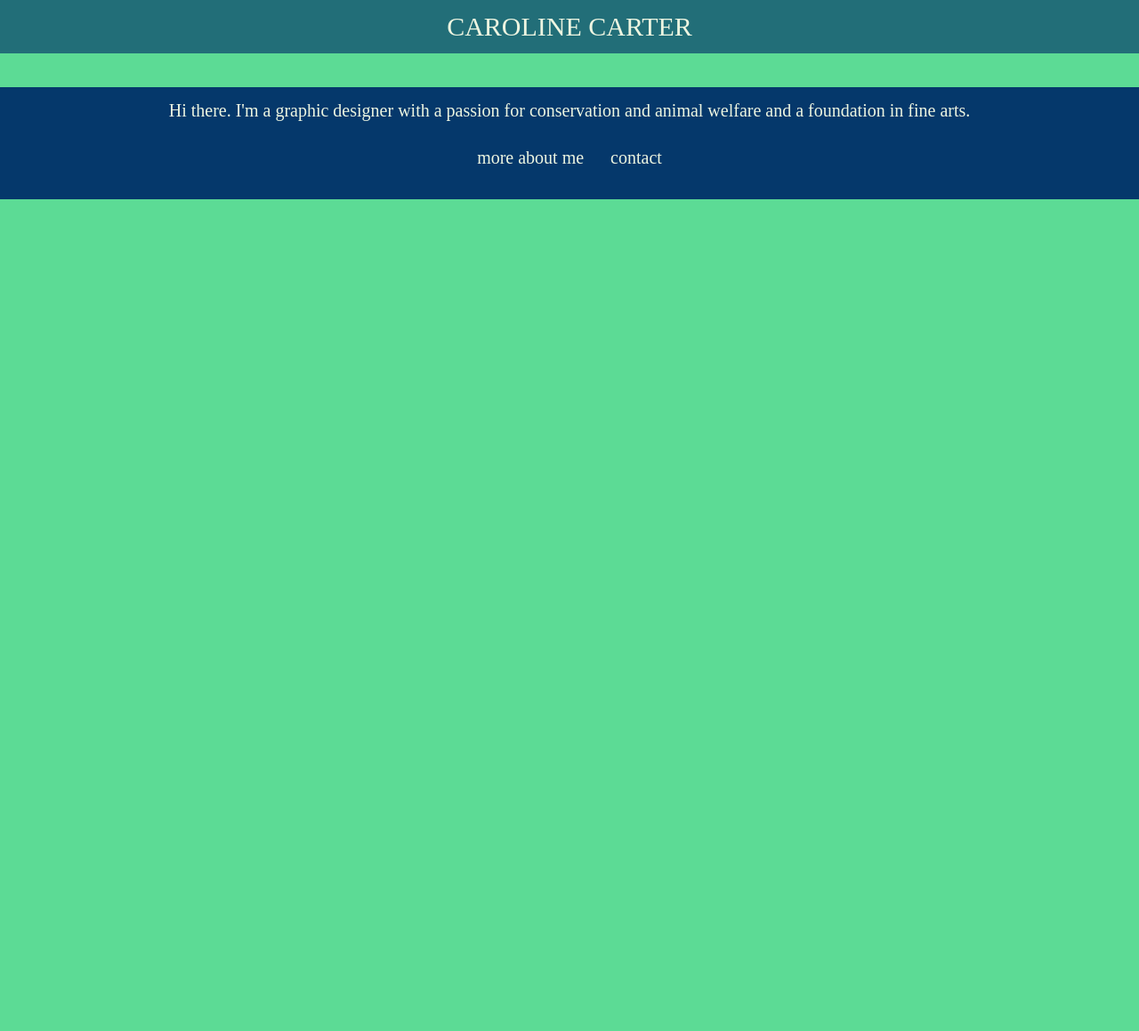
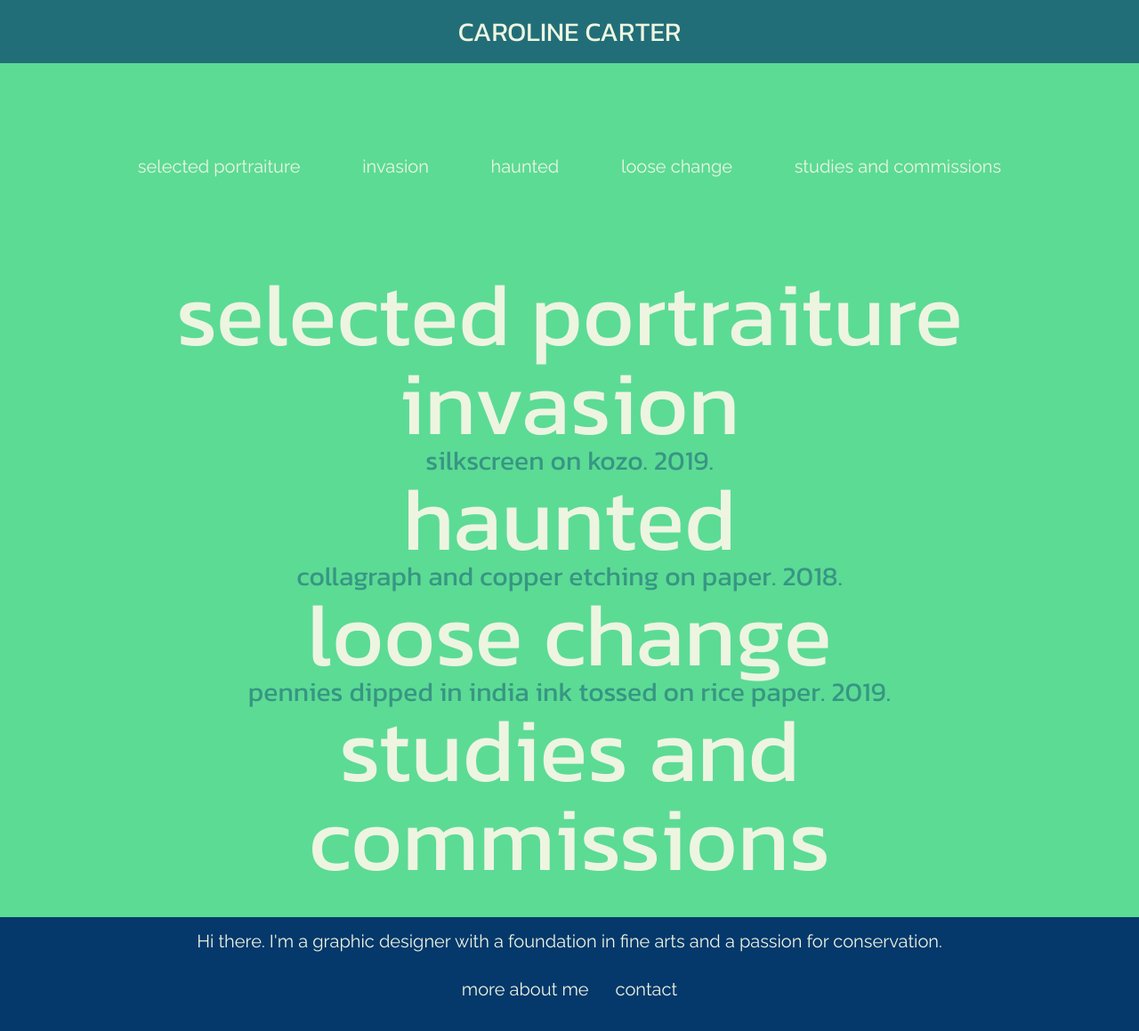
Before and after one commit to cgcarter25/cgcarter25.github.io, a PHP site: page /drawing/index.html in a window 1280 px wide. Shown: the whole page at 89% size. Before the commit the page ends 224 px from the top, so only its background shows below. Run offline with PHP 8.4, Linux system fonts and the light colour scheme.

Commit message:
drawing updates

```diff
--- a/css/style.css
+++ b/css/style.css
@@ -191,3 +191,11 @@ hr {
    margin: 5%;
    font-size: 80px;
 }
+
+#drawing-container {
+   display: flex;
+   justify-content: space-around;
+   flex-wrap: wrap;
+   align-items: center;
+   padding: 10% 0;
+}
--- a/drawing/index.html
+++ b/drawing/index.html
@@ -5,7 +5,8 @@
    <meta name="viewport" content="width=device-width,initial-scale=1.0">
    <title>CAROLINE CARTER</title>
    <link href="../css/reset.css" rel="stylesheet">
-   <link href="https://fonts.googleapis.com/css?family=Montserrat&display=swap" rel="stylesheet">
+   <link href="https://fonts.googleapis.com/css?family=Kanit&display=swap" rel="stylesheet">
+   <link href="https://fonts.googleapis.com/css?family=Raleway&display=swap" rel="stylesheet">
    <link href="../css/variables.css" rel="stylesheet">
    <link href="../css/base.css" rel="stylesheet">
    <link href="../css/headings.css" rel="stylesheet">
@@ -23,8 +24,35 @@
    <a href="../index.html">
    <h1 class="caroline-nav">CAROLINE CARTER</h1></a>
 </heading>
+<main>
+   <div id="drawing-container">
+      <a href="#selected-portraiture">selected portraiture</a>
+      <a href="#invasion">invasion</a>
+      <a href="#haunted">haunted</a>
+      <a href="#loose-change">loose change</a>
+      <a href="#studies">studies and commissions</a>
+   </div>
+   <section id="selected-portrature">
+      <h1>selected portraiture</h1>
+   </section>
+   <section id="invasion">
+      <h1>invasion</h1>
+      <h2>silkscreen on kozo. 2019.</h2>
+   </section>
+   <section id="haunted">
+      <h1>haunted</h1>
+      <h2>collagraph and copper etching on paper. 2018.</h2>
+   </section>
+   <section id="loose-change">
+      <h1>loose change</h1>
+      <h2>pennies dipped in india ink tossed on rice paper. 2019.</h2>
+   </section>
+   <section id="studies">
+      <h1>studies and commissions</h1>
+   </section>
+</main>
 <footer>
-   <p class="footer-message">Hi there. I'm a graphic designer with a passion for conservation and animal welfare and a foundation in fine arts.</p>
+   <p class="footer-message">Hi there. I'm a graphic designer with a foundation in fine arts and a passion for conservation.</p>
    <div class="footer-container">
       <a href="../about/index.html" class="footer">more about me</a><br>
       <a href="../contact/index.html" class="footer">contact</a>
--- a/index.html
+++ b/index.html
@@ -106,7 +106,7 @@
             </div>
          </div>
       </a>
-      <a href="design/index.html">
+      <a href="drawing/index.html">
          <div class="home-container">
             <div class="hide-image" id="drawing-hide"></div>
             <img class="home-image" src="img/drawing.png" alt="">
```
Also changed, not shown: drawing/haunted/index.html (deleted), drawing/invasion/index.html (deleted), drawing/loose-change/index.html (deleted), drawing/paintings/index.html (deleted), img/anne.png (deleted), img/bw-self.png (deleted), img/chester.png (deleted), img/claire.png (deleted), img/color-self.png (deleted), img/drawing-self.png (deleted), img/portrait-anne-big.jpg (deleted), img/portrait-color.jpg (deleted), img/ripley.png (deleted), 4 other files.
